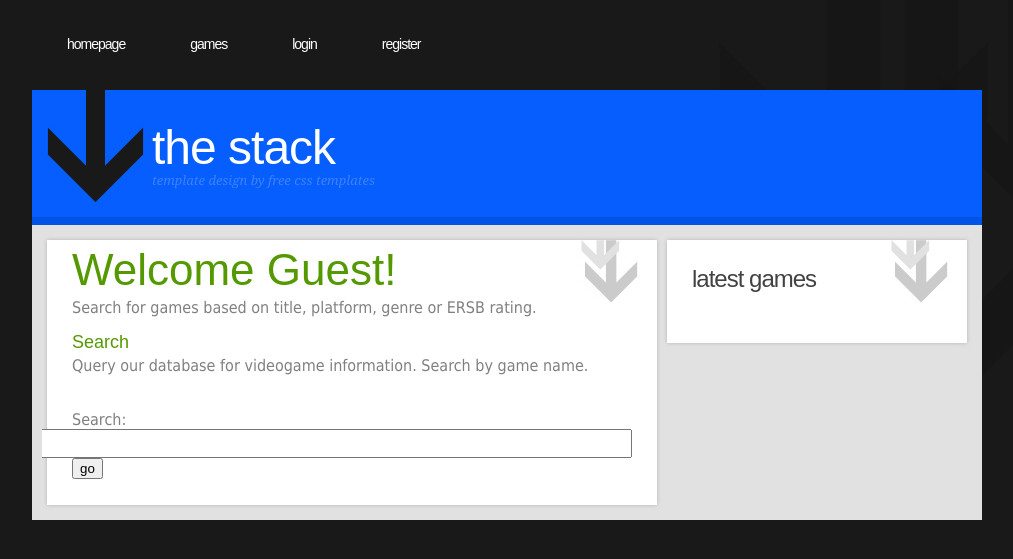
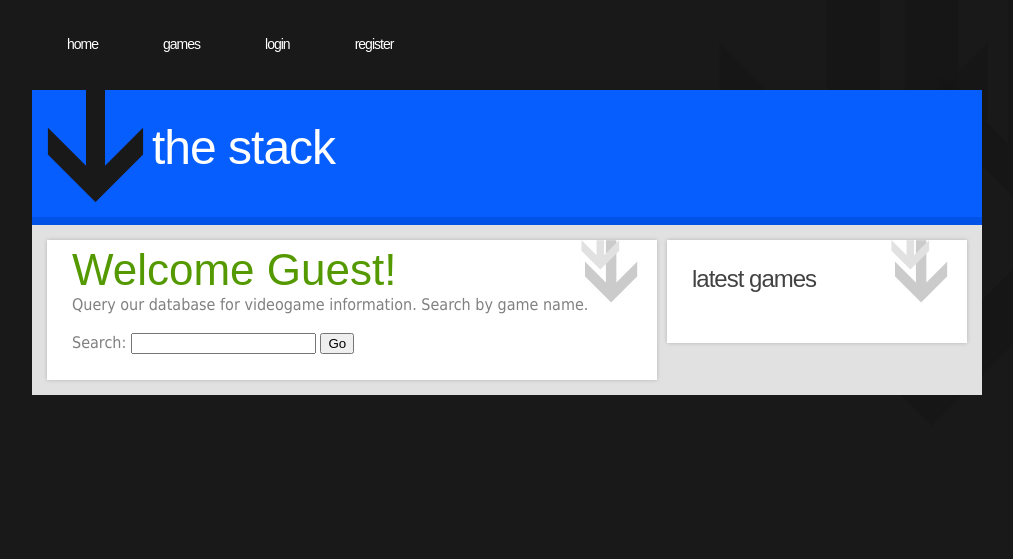
Before and after one commit to wessles4/vgdatabase, a PHP site: page /registerController.php in a window 1280 px wide. Shown: the top 559 px of the page, without its empty margins (133-1146 px from the left). Run offline with PHP 8.4, Linux system fonts and the light colour scheme; data comes from the database, SQL or seed files in the repository; data that the repository does not hold is empty.

Commit message:
made additional stylistic changes to steamline a bit

```diff
--- a/header.php
+++ b/header.php
@@ -9,7 +9,7 @@
 <div id="header">
 	<div id="menu">
 		<ul>
-			<li><a href="home.php">Homepage</a></li>
+			<li><a href="home.php">HOME</a></li>
 			<li><a href="games.php">GAMES</a></li>
 <?PHP
 	if ($_SESSION['username'] != NULL){
@@ -30,6 +30,5 @@
 </div>
 <div id="logo">
 	<h1><a href="home.php">The Stack </a></h1>
-	<p><em> template design by <a href="http://www.freecsstemplates.org/">Free CSS Templates</a></em></p>
 </div>
 </body>
--- a/home.php
+++ b/home.php
@@ -23,14 +23,14 @@ echo "<h1>Welcome $name!</h1>";
 }else{
 echo "<h1>Welcome Guest!</h1>";
 }
-echo "<p><font size=3 color=grey>Search for games based on title, platform, genre or ERSB rating.</font></p>";
 ?>
-							<h2 align=left>Search</h2>
+
 							<form method="post" action="search.php">
-							<p><font color=grey size=3>Query our database for videogame information. Search by game name.</p>
-							<br>
-							Search:</font><input style="font-size:default"  type="text" name="search" id="search" size=78%/><br><br>
-							<input type="submit" value="go" name="submit" />
+							<font color=grey size=3>Query our database for videogame information. Search by game name. </br></br>
+							Search:
+							<input type="text" name="search" id="search input" />
+							<input type="submit" value="Go" name="submit" />
+							</font>
 							</form>
 							</div>
 						</div>
--- a/style.css
+++ b/style.css
@@ -147,12 +147,12 @@ hr {
 /* Search */
 
 #search {
-	float: right;
+	float: left;
 	padding: 10px 10px 0px 0px;
 }
 
 #search form {
-	float: right;
+	float: left;
 	margin: 0;
 	padding: 4px 0px 0 0;
 }
@@ -175,6 +175,7 @@ hr {
 	border: none;
 	background: url(images/img02.jpg) no-repeat left top;
 	color: #000000;
+
 }
 
 #search-submit {
```
